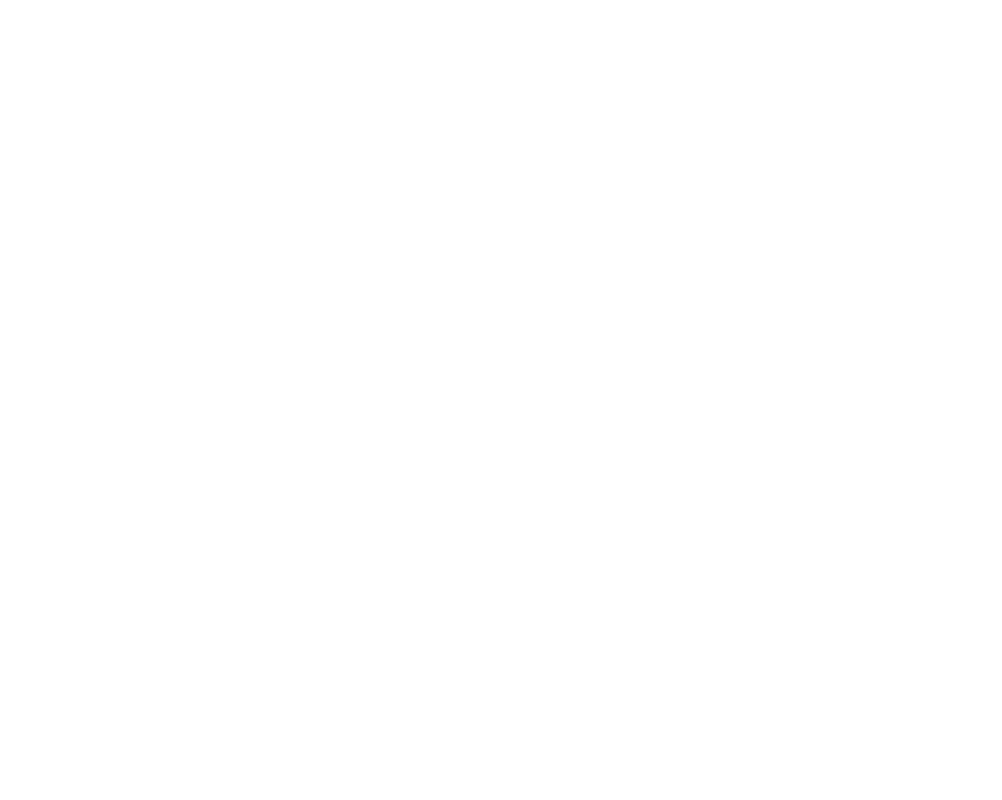
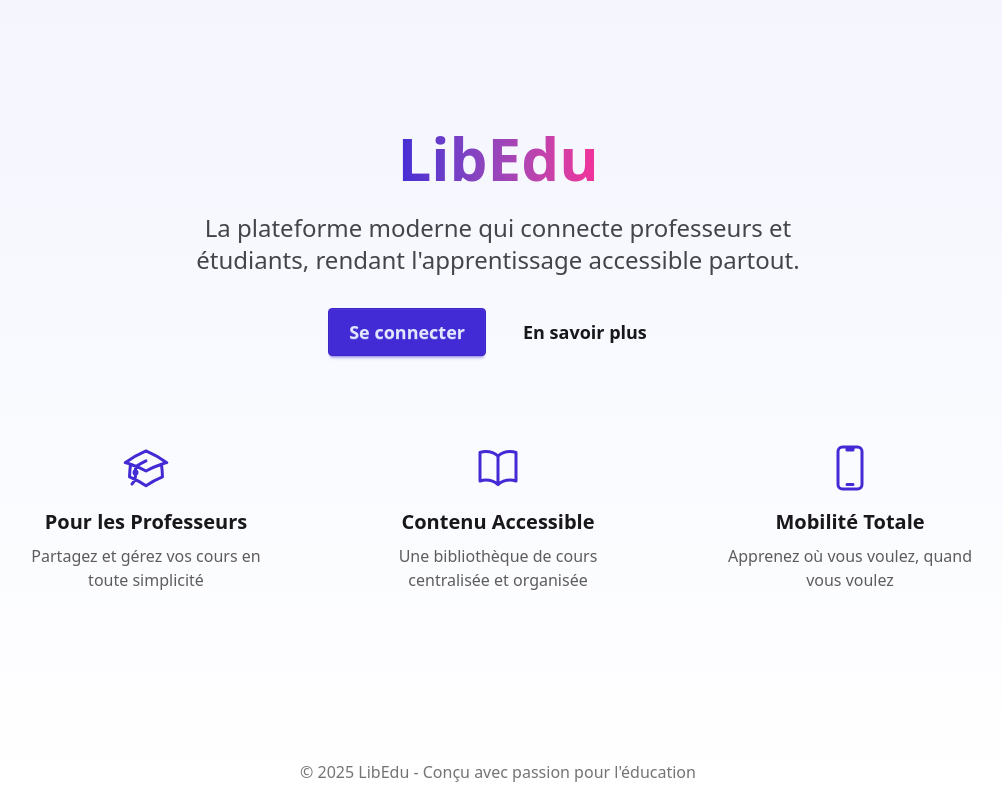
Before and after one commit to thomasglc/libEdu-front, a Vue app: page / in a window 1280 px wide. Shown: the whole page, without its empty margins (142-1144 px from the left). Built offline with nearby package versions, Linux system fonts and the light colour scheme.

Commit message:
basic landingpage

```diff
--- a/package.json
+++ b/package.json
@@ -10,13 +10,15 @@
   },
   "dependencies": {
     "@tailwindcss/vite": "^4.1.6",
-    "daisyui": "^5.0.35",
-    "tailwindcss": "^4.1.6",
     "vue": "^3.5.13"
   },
   "devDependencies": {
+    "@heroicons/vue": "^2.2.0",
     "@vitejs/plugin-vue": "^5.2.3",
     "@vue/tsconfig": "^0.7.0",
+    "autoprefixer": "^10.4.21",
+    "daisyui": "^5.0.35",
+    "tailwindcss": "^4.1.6",
     "typescript": "~5.8.3",
     "vite": "^6.3.5",
     "vue-tsc": "^2.2.8"
--- a/src/App.vue
+++ b/src/App.vue
@@ -1,10 +1,59 @@
 <script setup lang="ts">
+import { AcademicCapIcon, BookOpenIcon, DevicePhoneMobileIcon } from '@heroicons/vue/24/outline'
 </script>
 
 <template>
+  <div class="min-h-screen bg-gradient-to-b from-primary/5 to-base-100">
+    <div class="container mx-auto px-4 min-h-screen flex flex-col">
+      <main class="flex-1 flex flex-col items-center justify-center text-center py-16">
+        <h1 class="text-6xl font-bold bg-gradient-to-r from-primary to-secondary bg-clip-text text-transparent mb-6">
+          LibEdu
+        </h1>
+        <p class="text-2xl text-base-content/80 max-w-2xl mx-auto mb-8">
+          La plateforme moderne qui connecte professeurs et étudiants, rendant l'apprentissage accessible partout.
+        </p>
+        <div class="flex gap-4 mb-16">
+          <button class="btn btn-primary btn-lg">Se connecter</button>
+          <button class="btn btn-ghost btn-lg">En savoir plus</button>
+        </div>
 
+        <div class="grid grid-cols-1 md:grid-cols-3 gap-8 w-full max-w-5xl mx-auto">
+          <div class="group hover:bg-base-200 rounded-xl p-6 transition-all duration-300">
+            <div class="flex flex-col items-center">
+              <AcademicCapIcon class="w-12 h-12 text-primary mb-4 group-hover:scale-110 transition-transform" />
+              <h3 class="text-xl font-semibold mb-2">Pour les Professeurs</h3>
+              <p class="text-base-content/70 text-center">Partagez et gérez vos cours en toute simplicité</p>
+            </div>
+          </div>
+
+          <div class="group hover:bg-base-200 rounded-xl p-6 transition-all duration-300">
+            <div class="flex flex-col items-center">
+              <BookOpenIcon class="w-12 h-12 text-primary mb-4 group-hover:scale-110 transition-transform" />
+              <h3 class="text-xl font-semibold mb-2">Contenu Accessible</h3>
+              <p class="text-base-content/70 text-center">Une bibliothèque de cours centralisée et organisée</p>
+            </div>
+          </div>
+
+          <div class="group hover:bg-base-200 rounded-xl p-6 transition-all duration-300">
+            <div class="flex flex-col items-center">
+              <DevicePhoneMobileIcon class="w-12 h-12 text-primary mb-4 group-hover:scale-110 transition-transform" />
+              <h3 class="text-xl font-semibold mb-2">Mobilité Totale</h3>
+              <p class="text-base-content/70 text-center">Apprenez où vous voulez, quand vous voulez</p>
+            </div>
+          </div>
+        </div>
+      </main>
+
+      <footer class="py-4 text-center text-base-content/60">
+        <p>© 2025 LibEdu - Conçu avec passion pour l'éducation</p>
+      </footer>
+    </div>
+  </div>
 </template>
 
 <style scoped>
-
+.bg-gradient-to-r {
+  -webkit-background-clip: text;
+  background-clip: text;
+}
 </style>
--- /dev/null
+++ b/tailwind.config.js
@@ -0,0 +1,28 @@
+/** @type {import('tailwindcss').Config} */
+export default {
+  content: [
+    "./index.html",
+    "./src/**/*.{vue,js,ts,jsx,tsx}",
+  ],
+  theme: {
+    extend: {
+      colors: {
+        primary: '#646CFF',
+        secondary: '#42B883',
+      },
+    },
+  },
+  plugins: [require("daisyui")],
+  daisyui: {
+    themes: [{
+      light: {
+        ...require("daisyui/src/theming/themes")["light"],
+        primary: "#646CFF",
+        secondary: "#42B883",
+        "base-100": "#ffffff",
+        "base-200": "#f6f6f7",
+        "base-300": "#e2e2e4",
+      },
+    }],
+  },
+}
```
Also changed, not shown: 1 other file (tests, documents, lock files or other folders).
